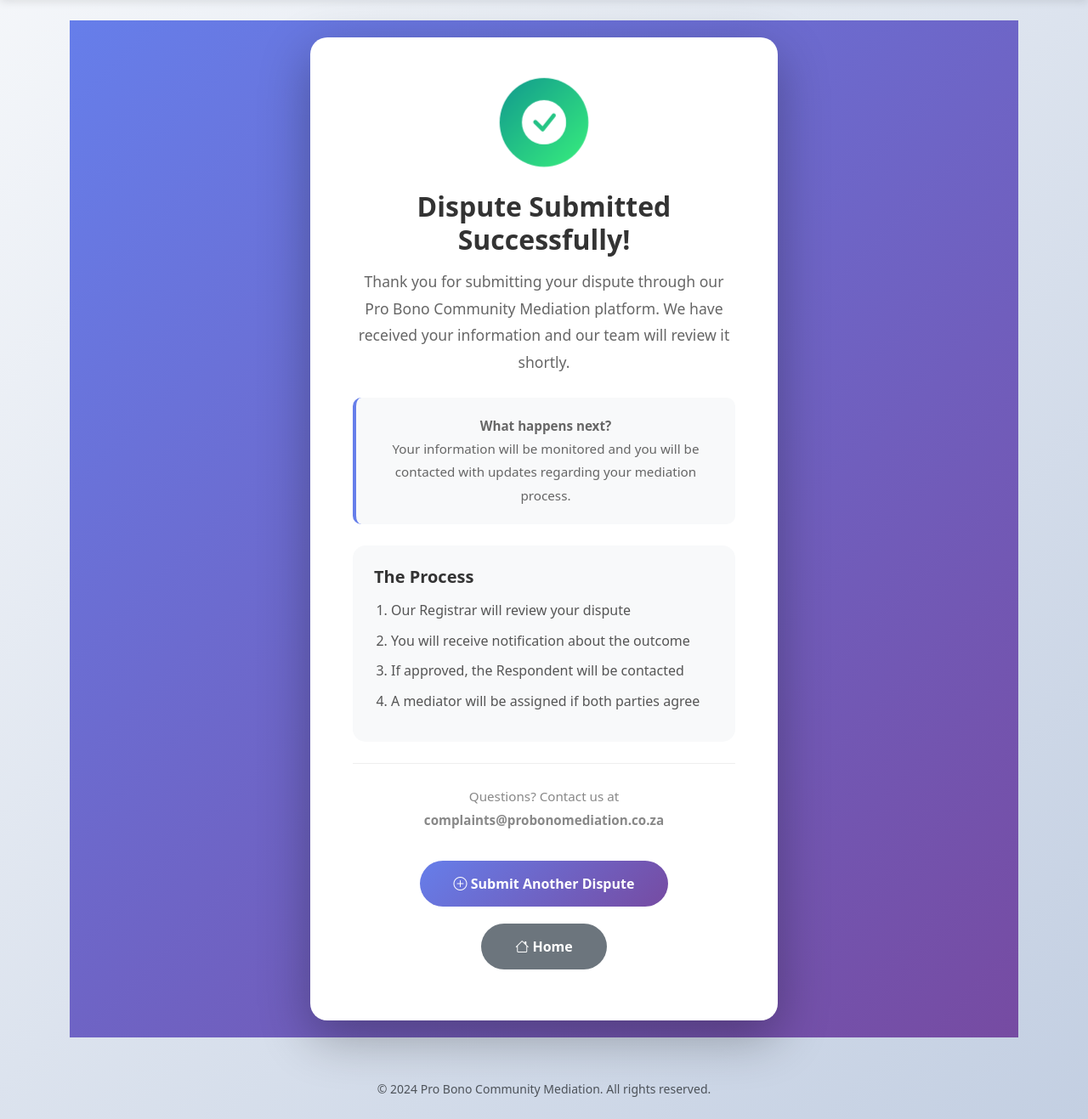
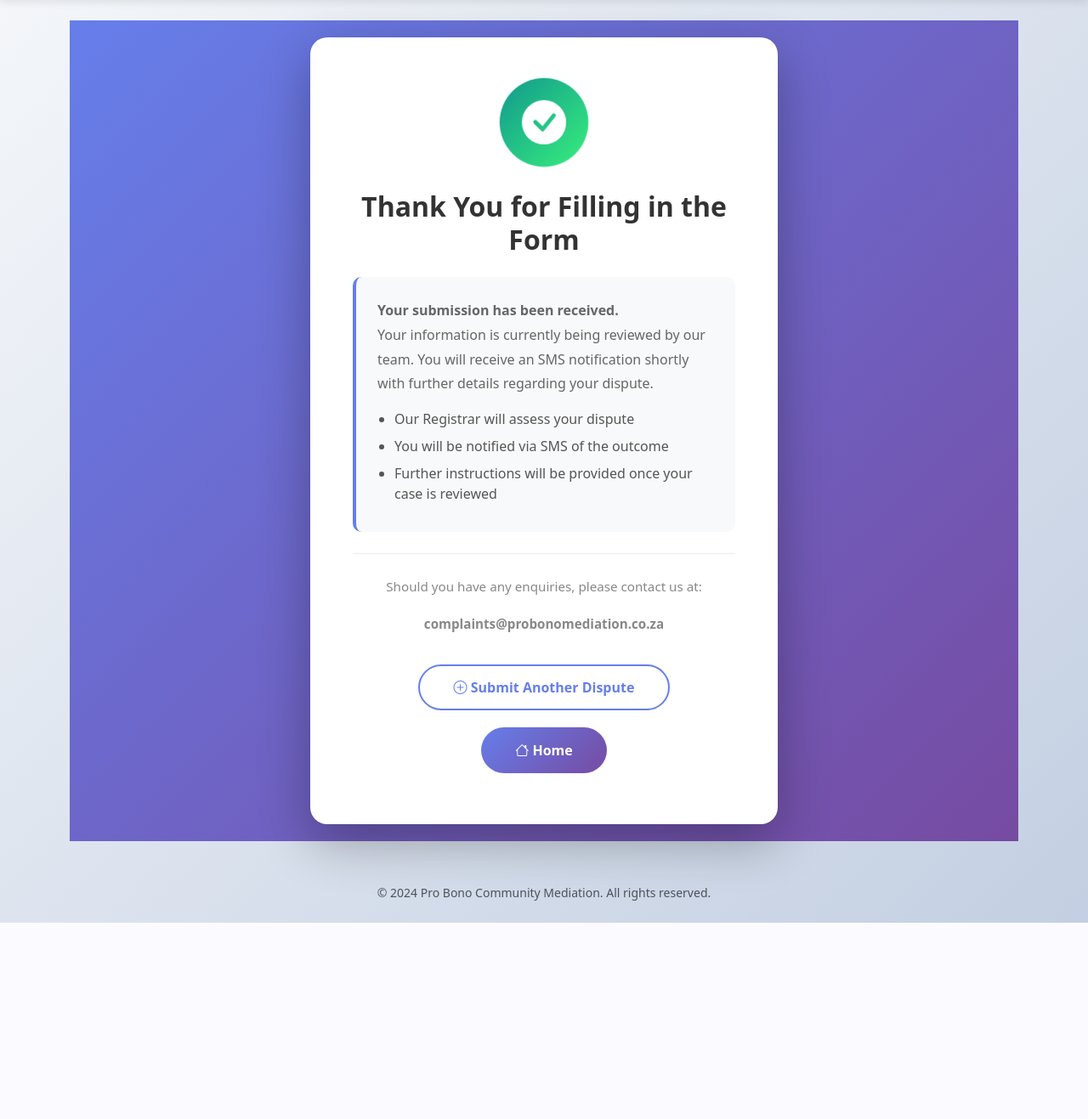
Before and after one commit to JVW-Hue/Mediator-On-Call-, a Django app: page /success/ in a window 1280 px wide. Shown: the part 57-1374 px from the top of the page at 85% size. After the commit the page ends 1143 px from the top, so only its background shows below. Run offline with Django 5.2, Linux system fonts and the light colour scheme; parts of the project's set-up code (start-up, migrations or seed data) failed here and were passed over.

Commit message:
Update: Formal thank you page - info being reviewed, SMS notification

```diff
--- a/disputes/templates/disputes/success.html
+++ b/disputes/templates/disputes/success.html
@@ -55,16 +55,35 @@
         font-size: 1.1rem;
         line-height: 1.8;
     }
-    .reference-box {
+    .notification-box {
         background: #f8f9fa;
         border-radius: 10px;
-        padding: 20px;
+        padding: 25px;
         margin: 25px 0;
         border-left: 4px solid #667eea;
     }
-    .reference-box p {
+    .notification-box p {
+        font-size: 1rem;
+        margin: 0;
+        text-align: left;
+    }
+    .notification-box ul {
+        text-align: left;
+        margin: 15px 0 0 0;
+        padding-left: 20px;
+    }
+    .notification-box li {
+        color: #555;
+        margin-bottom: 8px;
+    }
+    .contact-info {
+        margin-top: 25px;
+        padding-top: 25px;
+        border-top: 1px solid #eee;
+    }
+    .contact-info p {
         font-size: 0.95rem;
-        margin: 0;
+        color: #888;
     }
     .btn-home {
         background: linear-gradient(135deg, #667eea 0%, #764ba2 100%);
@@ -81,35 +100,20 @@
         box-shadow: 0 10px 30px rgba(102, 126, 234, 0.4);
         color: white;
     }
-    .steps-list {
-        text-align: left;
-        background: #f8f9fa;
-        border-radius: 15px;
-        padding: 25px;
-        margin: 25px 0;
+    .btn-outline-home {
+        border: 2px solid #667eea;
+        color: #667eea;
+        padding: 13px 40px;
+        border-radius: 50px;
+        font-weight: 600;
+        margin: 10px;
+        transition: all 0.3s;
+        background: transparent;
     }
-    .steps-list h5 {
-        color: #333;
-        margin-bottom: 15px;
-        font-weight: 600;
-    }
-    .steps-list ol {
-        margin: 0;
-        padding-left: 20px;
-    }
-    .steps-list li {
-        color: #555;
-        margin-bottom: 10px;
-        line-height: 1.6;
-    }
-    .contact-info {
-        margin-top: 25px;
-        padding-top: 25px;
-        border-top: 1px solid #eee;
-    }
-    .contact-info p {
-        font-size: 0.95rem;
-        color: #888;
+    .btn-outline-home:hover {
+        background: #667eea;
+        color: white;
+        transform: translateY(-3px);
     }
 </style>
 {% endblock %}
@@ -123,33 +127,29 @@
             </svg>
         </div>
 
-        <h2>Dispute Submitted Successfully!</h2>
-        <p>Thank you for submitting your dispute through our Pro Bono Community Mediation platform. We have received your information and our team will review it shortly.</p>
+        <h2>Thank You for Filling in the Form</h2>
 
-        <div class="reference-box">
-            <p><strong>What happens next?</strong></p>
-            <p>Your information will be monitored and you will be contacted with updates regarding your mediation process.</p>
-        </div>
+        <div class="notification-box">
+            <p><strong>Your submission has been received.</strong></p>
+            <p>Your information is currently being reviewed by our team. You will receive an SMS notification shortly with further details regarding your dispute.</p>
 
-        <div class="steps-list">
-            <h5>The Process</h5>
-            <ol>
-                <li>Our Registrar will review your dispute</li>
-                <li>You will receive notification about the outcome</li>
-                <li>If approved, the Respondent will be contacted</li>
-                <li>A mediator will be assigned if both parties agree</li>
-            </ol>
+            <ul>
+                <li>Our Registrar will assess your dispute</li>
+                <li>You will be notified via SMS of the outcome</li>
+                <li>Further instructions will be provided once your case is reviewed</li>
+            </ul>
         </div>
 
         <div class="contact-info">
-            <p>Questions? Contact us at <strong>complaints@probonomediation.co.za</strong></p>
+            <p>Should you have any enquiries, please contact us at:</p>
+            <p><strong>complaints@probonomediation.co.za</strong></p>
         </div>
 
         <div class="mt-4">
-            <a href="{% url 'disputes:apply' %}" class="btn btn-home">
+            <a href="{% url 'disputes:apply' %}" class="btn btn-outline-home">
                 <i class="bi bi-plus-circle"></i> Submit Another Dispute
             </a>
-            <a href="/" class="btn btn-home" style="background: #6c757d;">
+            <a href="/" class="btn btn-home">
                 <i class="bi bi-house"></i> Home
             </a>
         </div>
--- a/disputes/views.py
+++ b/disputes/views.py
@@ -211,7 +211,7 @@ def _apply_view(request):
                 messages.warning(request, f"Your dispute involves {dispute.get_dispute_type_display()} matters which are not eligible for mediation. Your file has been closed.")
                 return render(request, "disputes/rejected_not_eligible.html", {"dispute": dispute})
 
-            messages.success(request, "Thank you! Your dispute has been submitted successfully. We will review your case and contact you shortly.")
+            messages.success(request, "Your dispute has been submitted successfully. You will receive an SMS notification shortly.")
             return redirect("disputes:application_success")
     else:
         form = DisputeForm()
```
